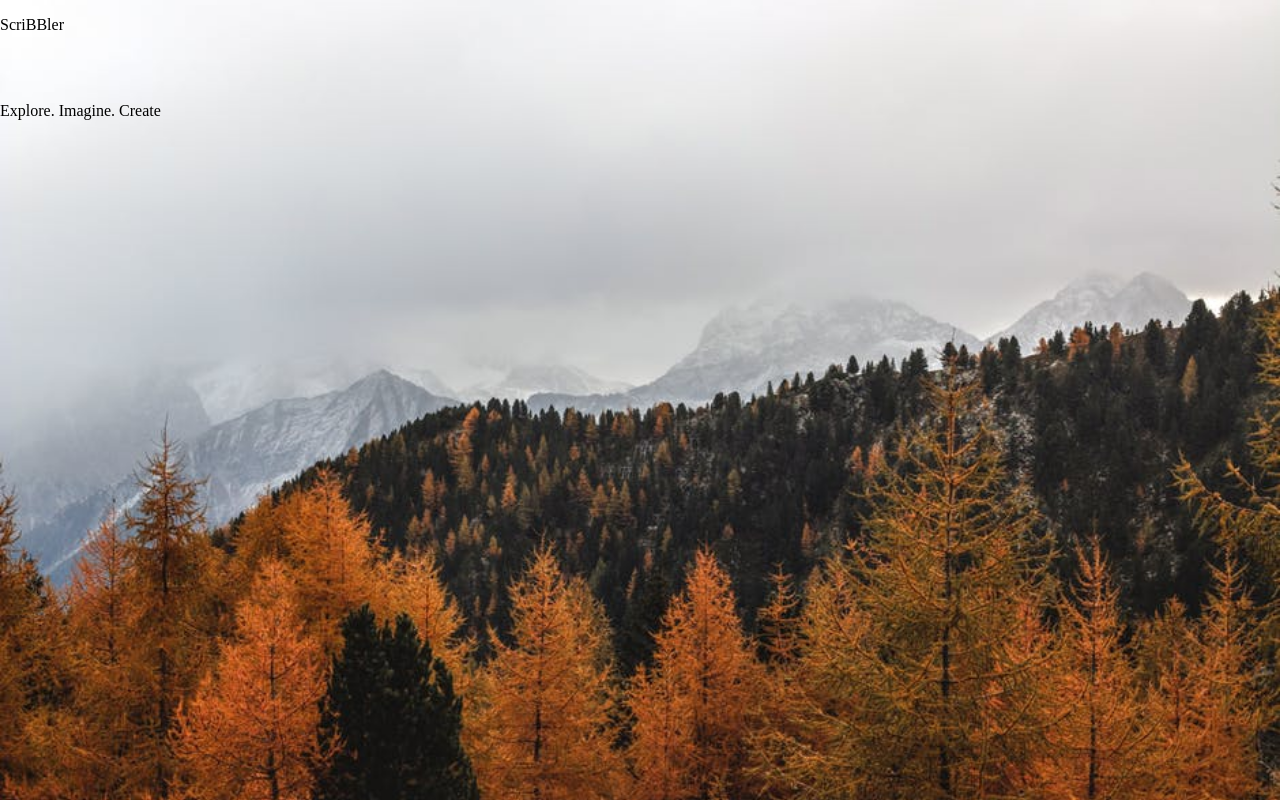
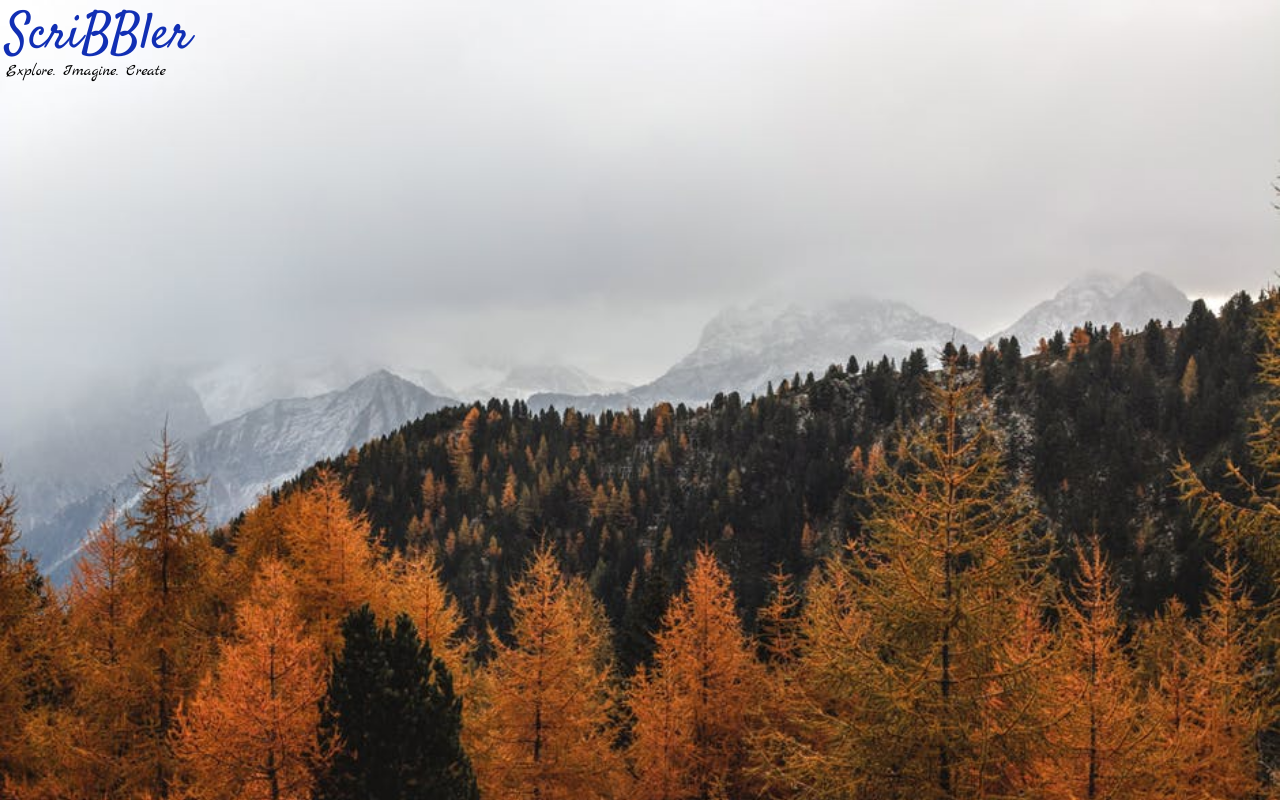
Before and after one commit to niharika829/blogweb, a plain HTML site: page stub/index.html in a window 1280 px wide. Shown: the top 800 px of the page. Drawn offline with Linux system fonts and the light colour scheme.

Commit message:
added CSS functionalities on the logo

```diff
--- a/stub/css/header.css
+++ b/stub/css/header.css
@@ -26,3 +26,18 @@ the title "ScriBBler" & the sub-heading below "ScriBBLer" */
  font-family: Arial, Helvetica, sans-serif;
  left:218vh;
 }
+.middleText{
+    font-family: 'Marck Script', cursive;
+    margin-top: 25px;
+	 margin-left: 6px;
+    }
+.logo-title {
+font-family: 'Satisfy', cursive;
+font-size: 50px;
+color: #112fb4;
+margin: auto;
+text-decoration: none;
+position: absolute;
+
+  left: 6px;
+}
```
